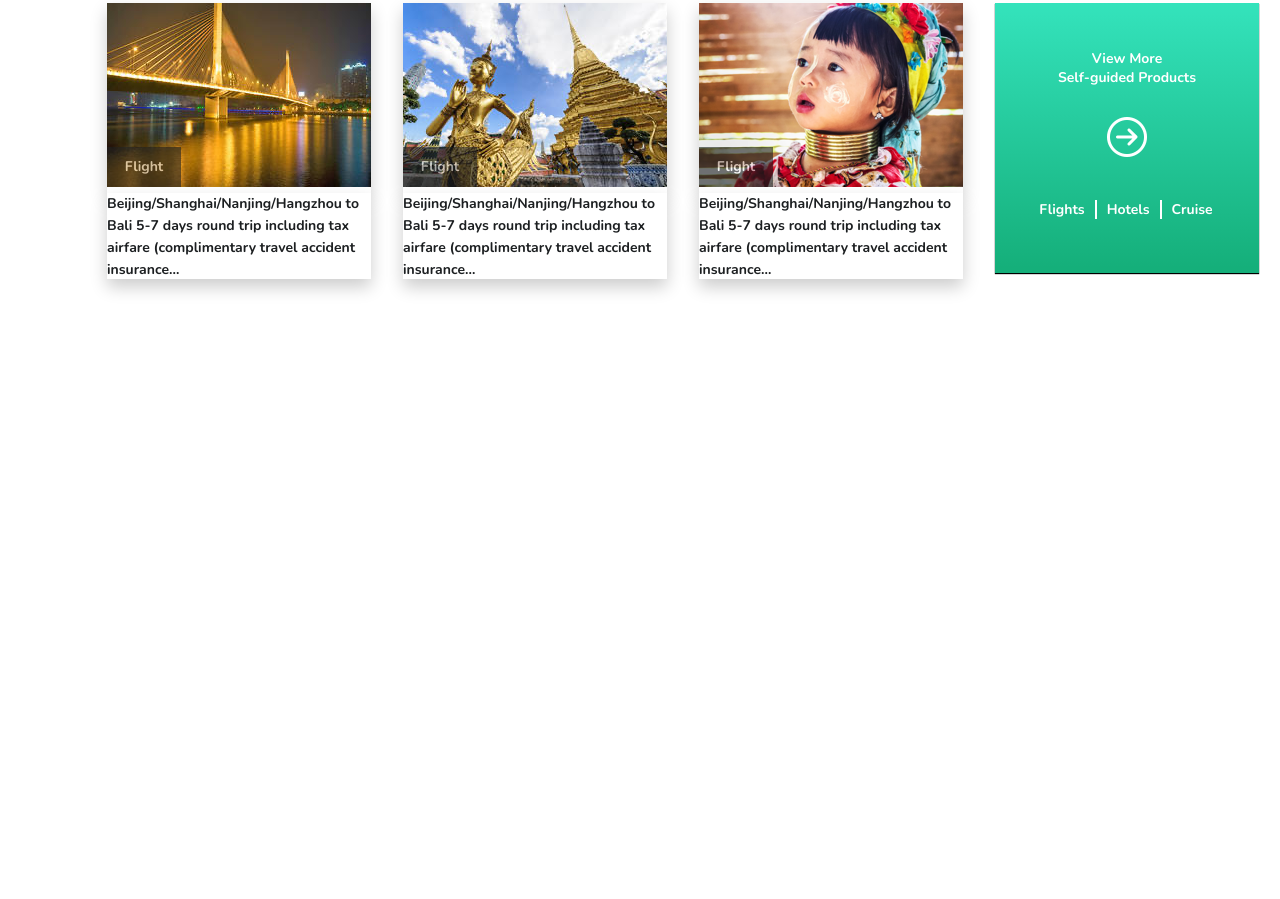
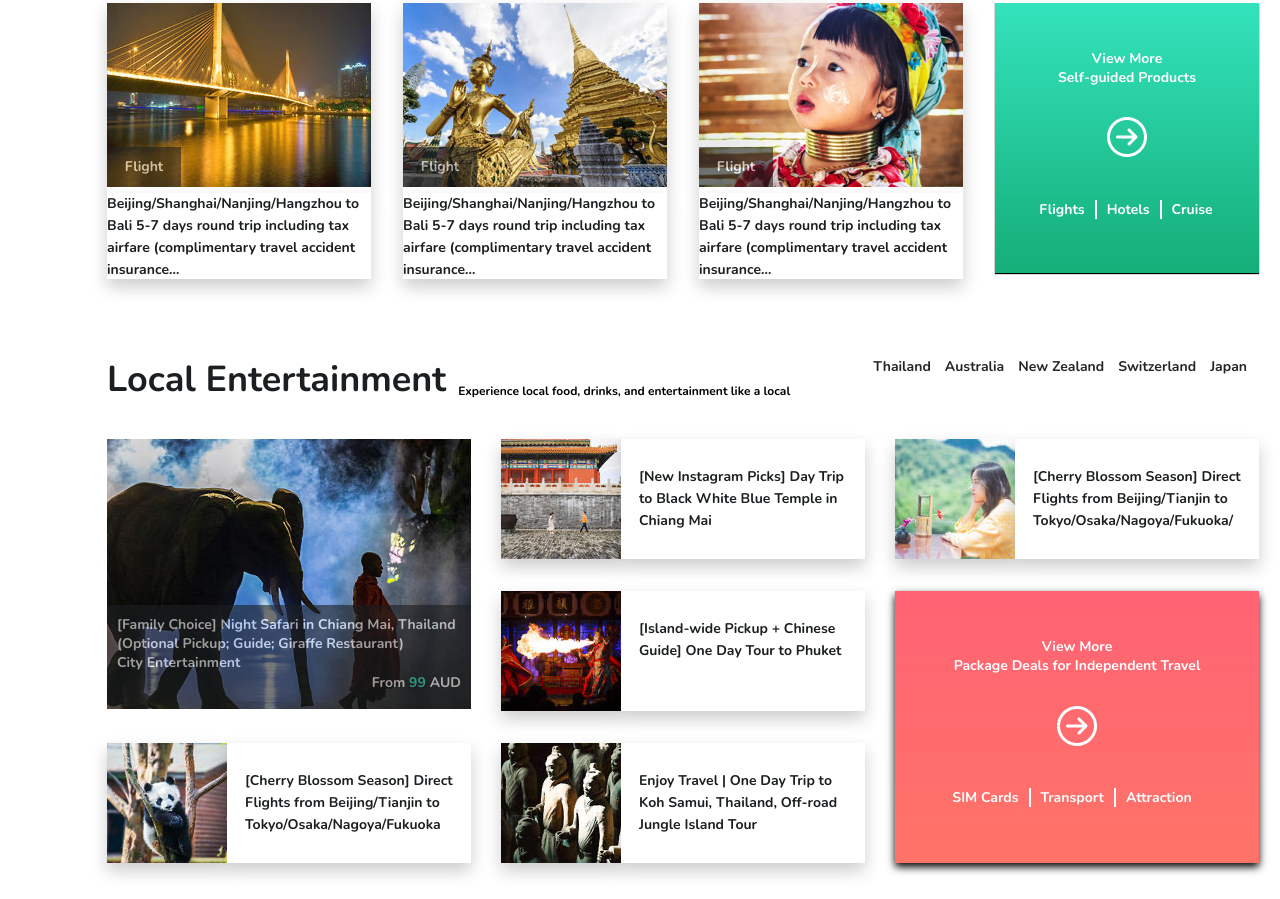
Before and after one commit to ShenghaoisYummy/TravelWebStatic, a plain HTML site: page index.html in a window 1280 px wide. Shown: the part 1907-2806 px from the top of the page. Before the commit the page ends 2220 px from the top, so only its background shows below. Drawn offline with Linux system fonts and the light colour scheme.

Commit message:
local entertainment completed

```diff
--- a/css/css.css
+++ b/css/css.css
@@ -348,11 +348,7 @@ span {
 
 }
 
-/* .new-specials .hd {
-    margin-bottom: 32px;
 
-
-} */
 
 .title {
 
@@ -422,7 +418,7 @@ span {
 
 }
 
-.self-tour nav ul li {
+.content-part nav ul li {
 
     float: right;
     margin-right: 10px;
@@ -431,14 +427,14 @@ span {
 
 }
 
-.self-tour nav ul li:hover a {
+.content-part nav ul li:hover a {
 
     color:#20BD9A;
     border-bottom: #20BD9A solid 3px;
 
 }
 
-.self-tour nav ul li a {
+.content-part nav ul li a {
 
     font-size: 14px;
     color: rgba(0, 0, 0, 0.85);
@@ -533,7 +529,7 @@ span {
 
 }
 
-.self-tour .more-grid {
+.content-part .more-grid {
 
     position: relative;
     width: 264px;
@@ -546,7 +542,7 @@ span {
 
 }
 
-.self-tour .more-grid p {
+.content-part .more-grid p {
 
     font-size: 14px;
     top:46px;
@@ -555,7 +551,7 @@ span {
 
 }
 
-.self-tour .more-grid span {
+.content-part .more-grid span {
 
     position: absolute;
     font-size: 48px;
@@ -567,17 +563,16 @@ span {
     line-height: 48px;
 }
 
-.self-tour .more-grid ul {
+.content-part .more-grid ul {
 
     float: left;
     margin-top: 113px;
     margin-left: 13%;
-
-
 }
 
-.self-tour .more-grid ul li {
+.content-part .more-grid ul li {
 
+    float: left;
     padding-right: 10px;
     margin-left: 10px;
     font-size: 14px;
@@ -587,10 +582,102 @@ span {
 
 }
 
-.self-tour .more-grid ul li:last-child {
+.content-part .more-grid ul li:last-child {
 
     margin-right: 0px;
     border-right: #FFFFFF solid 0px;
 
 
 }
+
+.local-fun {
+
+    height:586px;
+
+}
+.local-fun .content .col {
+
+    float:left;
+    height: 420px;
+    width: 364px;
+    margin-right: 30px;
+    box-sizing: border-box;
+
+}
+
+.local-fun .content .col:last-child {
+
+    margin-right: 0px;
+
+}
+
+.local-fun .localfun-grid {
+
+    width:364px;
+    height:120px;
+    margin-bottom: 32px;
+    box-sizing: border-box;
+}
+
+.local-fun .localfun-grid .picbox{
+
+    float:left;
+    width:120px;
+    height:120px;
+}
+
+.local-fun .localfun-grid .wordbox{
+
+    float:left;
+    padding:27px 18px 27px 18px;
+
+    width:244px;
+    height:120px;
+    box-sizing: border-box;
+
+}
+
+.local-fun .bigpicbox {
+
+    position: relative;
+    width:364px;
+    height:272px;
+    margin-bottom: 32px;
+}
+
+.local-fun .bigpicbox .info {
+
+    position: absolute;
+    left: 0px;
+    top: 166px;
+    width: 364px;
+    height: 104px;
+    font-size: 14px;
+    color: #FFFFFF;
+    opacity: 0.6;
+    background: #1C1F21;
+    padding: 10px;
+    box-sizing: border-box;
+}
+
+.local-fun .bigpicbox .info .price{
+
+    float: right;
+    font-size: 14px;
+    line-height: 22px;
+
+
+}
+
+.local-fun .bigpicbox .info .price strong{
+
+    color: #36DFBA;
+}
+
+.local-fun .more-grid {
+
+    width:364px;
+    height:272px;
+    background-image: linear-gradient(180deg, #FF6374 1%, #FF7368 98%);
+    box-shadow: 0 4px 8px 0;
+}
--- a/index.html
+++ b/index.html
@@ -425,7 +425,7 @@
     </div>
     </section>
 
-    <section class="self-tour">
+    <section class="self-tour content-part">
         <div class="center-wrap">
             <div class="hd clearfix">
                 <h2 class="title">Self-guided Tour</h2>
@@ -435,7 +435,7 @@
                         <li><a href="">Recent Goodies</a></li>
                         <li><a href="">New Arrivals</a></li>
                         <li><a href="">Customized Tours</a></li>
-                        <li><a href="">Discounted Flights</a></li>
+                        <li class="current"><a href="">Discounted Flights</a></li>
                     </ul>
                 </nav>
             </div>
@@ -536,6 +536,108 @@
 
         </div>
     </section>
+
+
+    <section class="local-fun content-part">
+        <div class="center-wrap">
+            <div class="hd clearfix">
+                <h2 class="title">Local Entertainment</h2>
+                <em class="subtitle">Experience local food, drinks, and entertainment like a local</em>
+                <nav>
+                    <ul>
+                        <li><a href="">Japan</a></li>
+                        <li><a href="">Switzerland</a></li>
+                        <li><a href="">New Zealand</a></li>
+                        <li><a href="">Australia</a></li>
+                        <li><a href="">Thailand</a></li>
+                    </ul>
+                </nav>
+            </div>
+            <div class="content">
+                <div class="col">
+                    <div class="bigpicbox">
+                        <img src="images/localfun1.png" alt="">
+                        <div class="info">
+                            <p class="proname">
+                                [Family Choice] Night Safari in Chiang Mai, Thailand (Optional Pickup; Guide; Giraffe Restaurant)
+                            </p>
+                            <div class="bottom clearfix">
+                                <p class="tag">City Entertainment</p>
+                                <p class="price"> From <strong>99</strong> AUD</p>
+                            </div>
+                        </div>
+                    </div>
+                    <div class="localfun-grid">
+                        <a href="">
+                            <div class="picbox">
+                                <img src="images/localfun2.png" alt="">
+                            </div>
+                            <div class="wordbox">
+                                [Cherry Blossom Season] Direct Flights from Beijing/Tianjin to Tokyo/Osaka/Nagoya/Fukuoka
+                            </div>
+                        </a>
+                    </div>
+                </div>
+                <div class="col">
+                    <div class="localfun-grid">
+                        <a href="">
+                            <div class="picbox">
+                                <img src="images/localfun3.png" alt="">
+                            </div>
+                            <div class="wordbox">
+                                [New Instagram Picks] Day Trip to Black White Blue Temple in Chiang Mai
+                            </div>
+                        </a>
+                    </div>
+                    <div class="localfun-grid">
+                        <a href="">
+                            <div class="picbox">
+                                <img src="images/localfun4.png" alt="">
+                            </div>
+                            <div class="wordbox">
+                                [Island-wide Pickup + Chinese Guide] One Day Tour to Phuket
+                            </div>
+                        </a>
+                    </div>
+                    <div class="localfun-grid">
+                        <a href="">
+                            <div class="picbox">
+                                <img src="images/localfun5.png" alt="">
+                            </div>
+                            <div class="wordbox">
+                                Enjoy Travel | One Day Trip to Koh Samui, Thailand, Off-road Jungle Island Tour
+                            </div>
+                        </a>
+                    </div>
+                </div>
+                <div class="col">
+                    <div class="localfun-grid">
+                        <a href="">
+                            <div class="picbox">
+                                <img src="images/localfun6.png" alt="">
+                            </div>
+                            <div class="wordbox">
+                                [Cherry Blossom Season] Direct Flights from Beijing/Tianjin to Tokyo/Osaka/Nagoya/Fukuoka/
+                            </div>
+                        </a>
+                    </div>
+                    <div class="more-grid">
+                        <a href="">
+                            <p>View More</p>
+                            <p>Package Deals for Independent Travel</p>
+                            <span class="iconfont">&#xe888;</span>
+                            <ul>
+                                <li>SIM Cards</li>
+                                <li>Transport</li>
+                                <li>Attraction</li>
+                            </ul>
+                        </a>
+                    </div>
+                </div>
+            </div>
+        </div>
+    </section>
+
 </body>
 
 </html>
```
Also changed, not shown: images/localfun1.png (added), images/localfun2.png (added), images/localfun3.png (added), images/localfun4.png (added), images/localfun5.png (added), images/localfun6.png (added).
